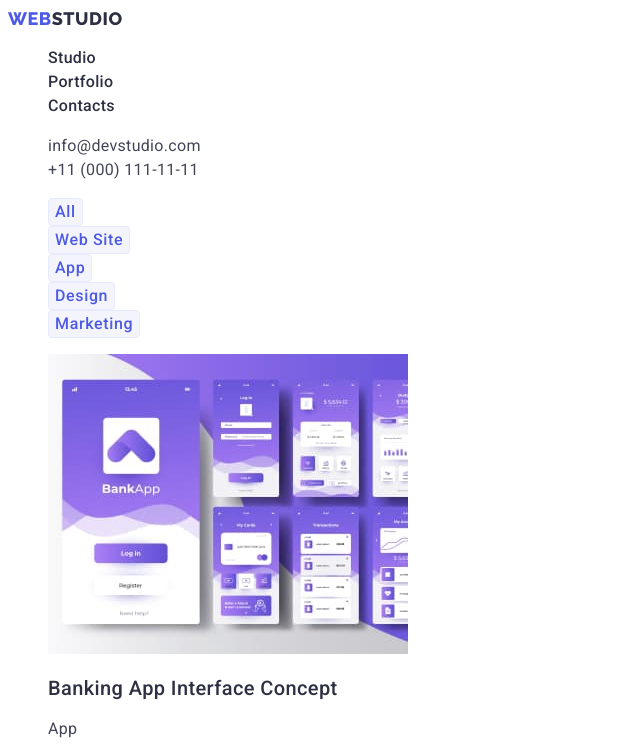
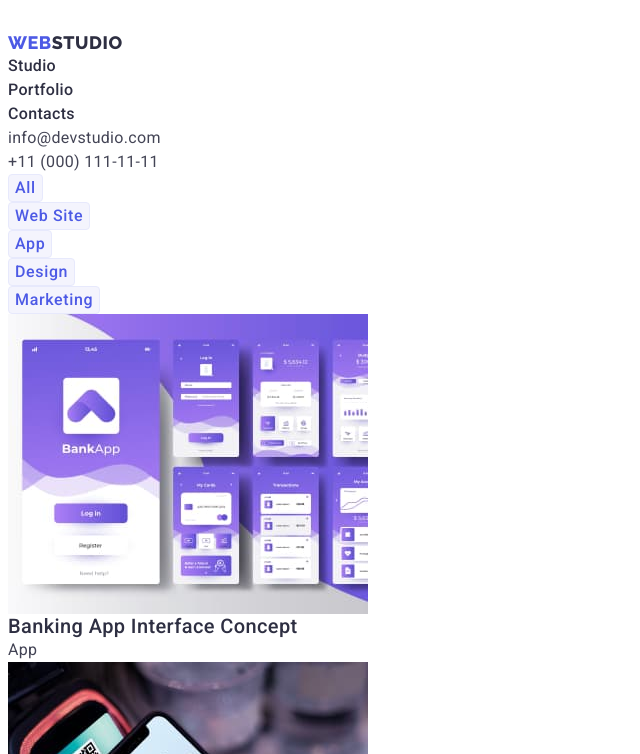
Before and after one commit to LizaGerus/goit-markup-hw-03, a plain HTML site: page portfolio.html in a window 1280 px wide. Shown: the top 754 px of the page, without its empty margins (0-640 px from the left). Drawn offline with Linux system fonts and the light colour scheme.

Commit message:
Update styles.css

```diff
--- a/css/styles.css
+++ b/css/styles.css
@@ -14,6 +14,21 @@
     --color-slate: #434455;
     --light-txt-cl: #FFFFFF;
 }
+
+* {
+    box-sizing: border-box;
+}
+p,h1,h2,h3,h4,h5,h6 {
+    margin: 0;
+}
+ul {
+    margin: 0;
+    padding-left: 0;
+}
+img {
+    display: block;
+}
+
 body {
     font-family: Roboto, sans-serif;
     font-size: 16px;
@@ -30,7 +45,16 @@ body {
     list-style: none;
 }
 
-.header {}
+.container {
+    width: 1158px;
+    padding-left: 15px;
+    padding-right: 15px;
+    margin: 0 auto;
+}
+
+.header {
+    padding-top: 24px;
+}
 
 .header-logo{
     font-family: 'Raleway', sans-serif;
```
